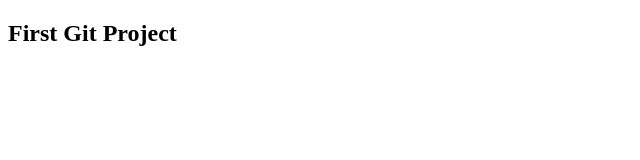
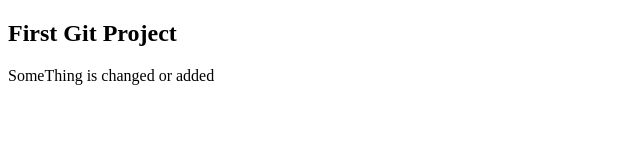
Before and after one commit to PatelSaurabh18/test_01, a plain HTML site: page index.html in a window 1280 px wide. Shown: the whole page, without its empty margins (0-640 px from the left). Drawn offline with Linux system fonts and the light colour scheme.

Commit message:
para added

```diff
--- a/index.html
+++ b/index.html
@@ -7,5 +7,6 @@
 </head>
 <body>
     <h2>First Git Project</h2>
+    <p>SomeThing is changed or added</p>
 </body>
 </html>
```
